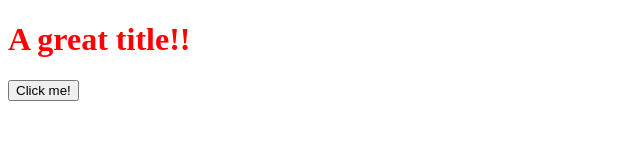
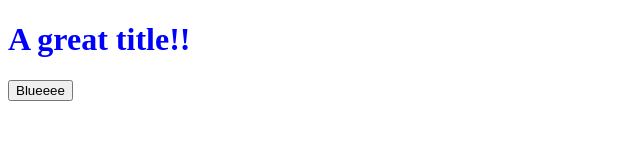
Before and after one commit to yasminminario/devops-class, a plain HTML site: page index.html in a window 1280 px wide. Shown: the whole page, without its empty margins (0-640 px from the left). Drawn offline with Linux system fonts and the light colour scheme.

Commit message:
changes color and bottom name

```diff
--- a/index.html
+++ b/index.html
@@ -15,7 +15,7 @@ rel='stylesheet' type='text/css' href='styles.css'> </head>
 <body>
 
 <h1>A great title!!</h1>
-<button onclick="changeTitle()">Click me!</button>
+<button onclick="changeTitle()">Blueeee</button>
 </body>
 
 
--- a/styles.css
+++ b/styles.css
@@ -1,5 +1,5 @@
 h1 {
 
-color: red;
+color: blue;
 
 }
```
